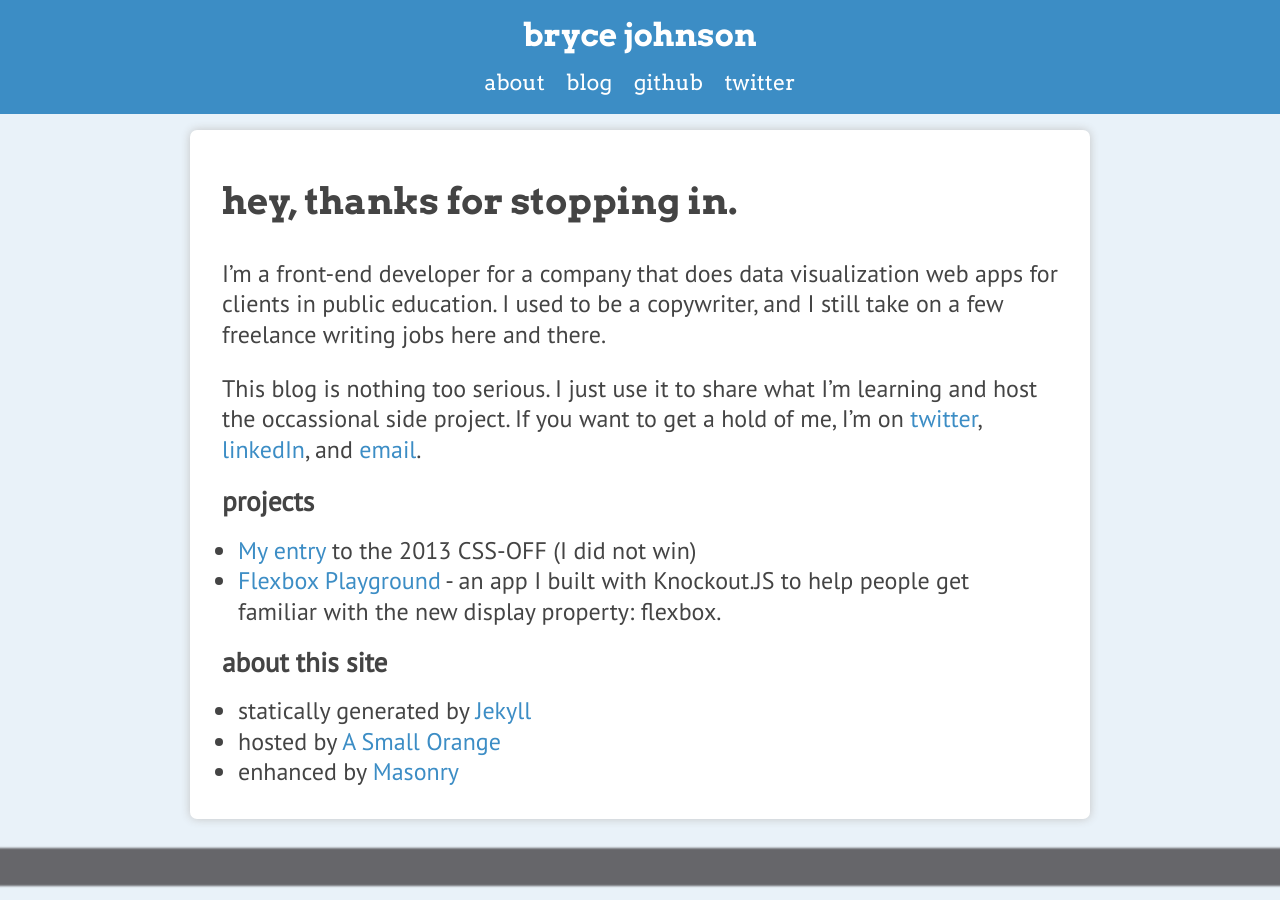
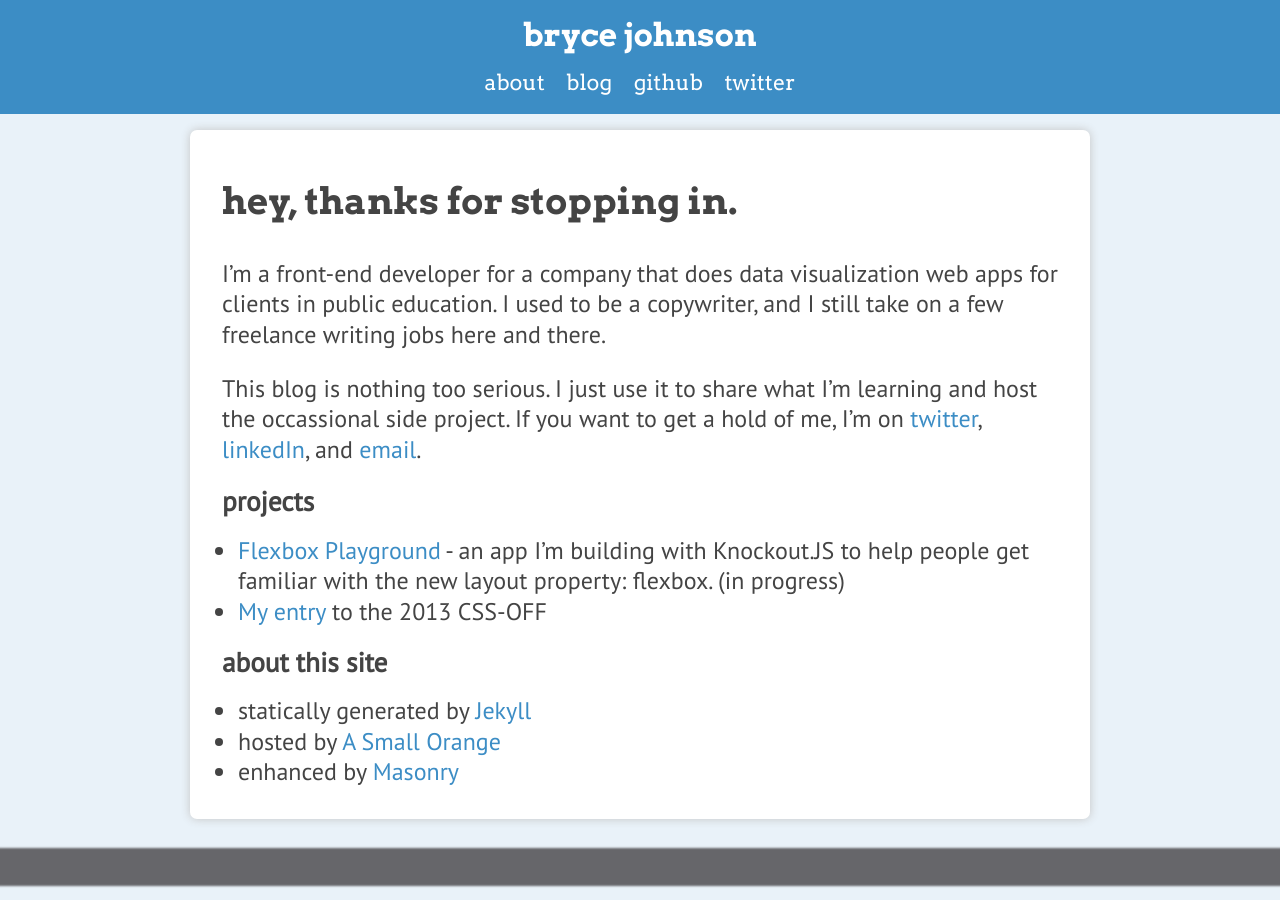
Before and after one commit to brycepj/devbryce-jekyll, a Jekyll site: the page built from about/index.md, in a window 1280 px wide. Built offline with Jekyll 4.4.1, drawn with Linux system fonts in a browser that asks for light colours.

Commit message:
fix copy on about page

```diff
--- a/about/index.md
+++ b/about/index.md
@@ -11,8 +11,8 @@ This blog is nothing too serious. I just use it to share what I'm learning and h
 
 ## projects
 
-- [My entry](http://devbryce.com/css-off) to the 2013 CSS-OFF (I did not win)
-- [Flexbox Playground](http://nothing.com) - an app I built with Knockout.JS to help people get familiar with the new display property: flexbox.
+- [Flexbox Playground](http://devbryce.com/flexbox) - an app I'm building with Knockout.JS to help people get familiar with the new layout property: flexbox. (in progress)
+- [My entry](http://devbryce.com/css-off) to the 2013 CSS-OFF
 
 ## about this site
 
```
